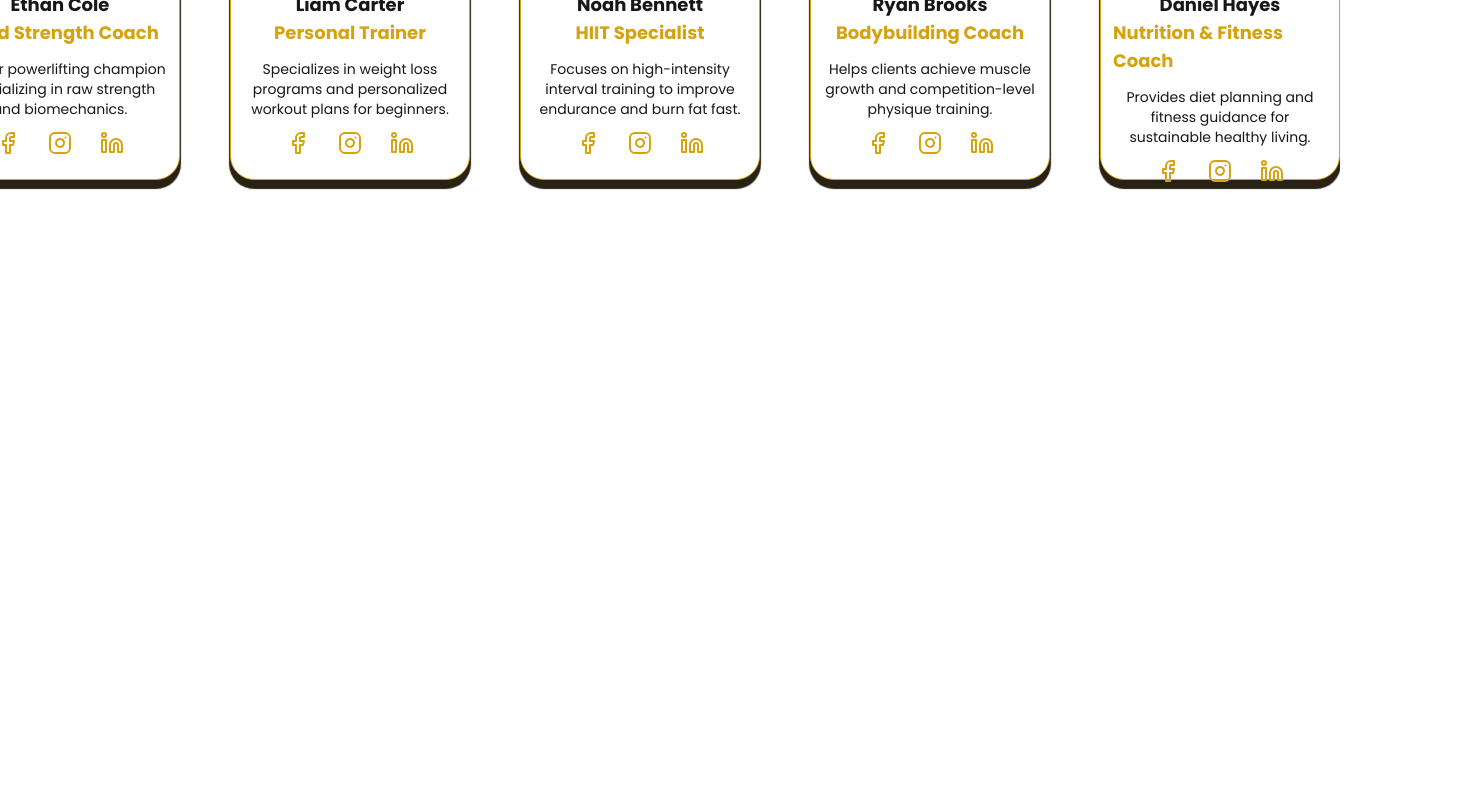
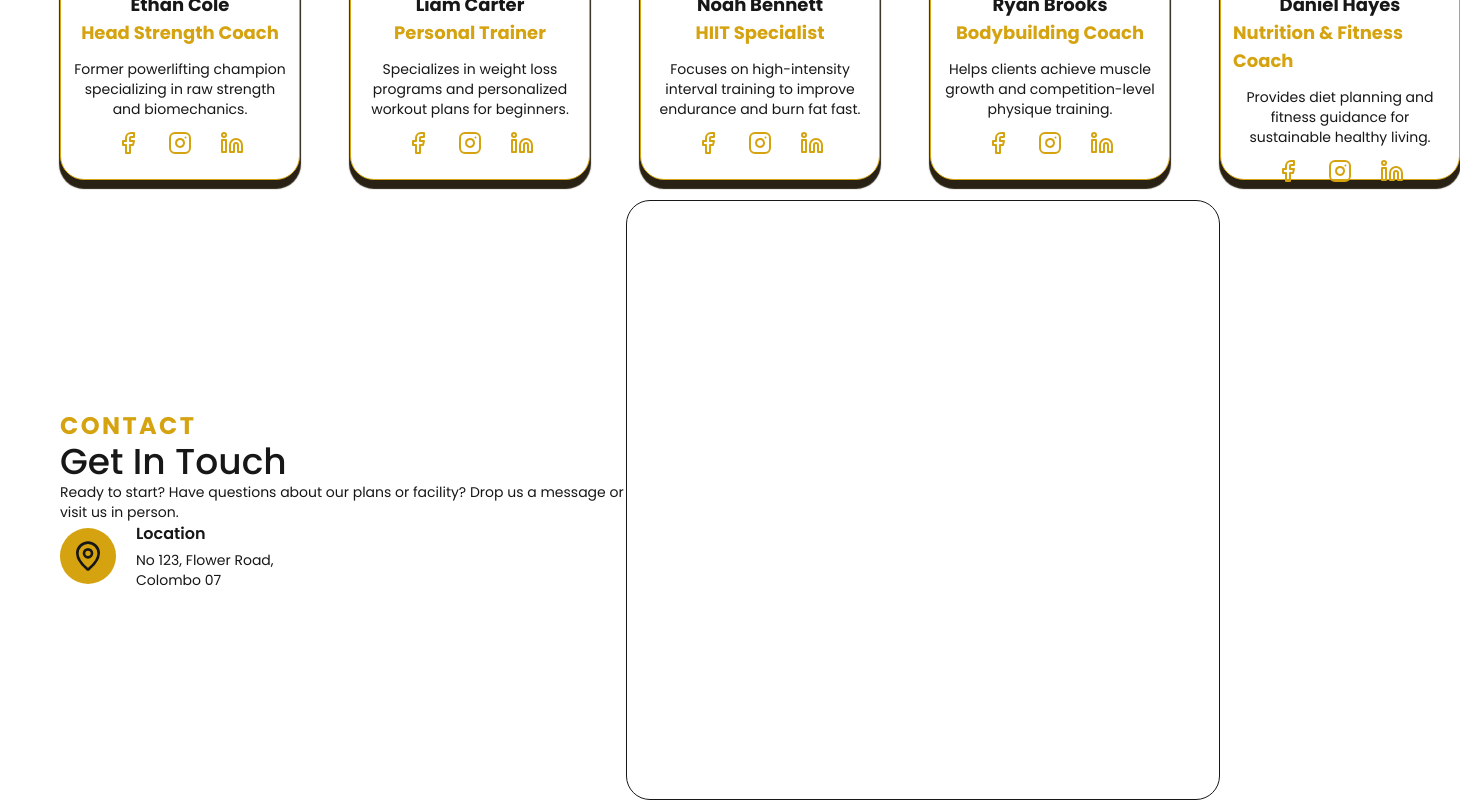
Before and after one commit to Navodi99/gym-website-nextjs, a Next.js app: page / in a window 1280 px wide. Shown: the part 3250-4050 px from the top of the page, 1460 px wide, since content can reach past the window. Before the commit the page ends 3445 px from the top, so only its background shows below. Built offline with nearby package versions, Linux system fonts and the light colour scheme.

Commit message:
create contact section

```diff
--- a/src/app/(components)/sections/Trainers/TrainerSection.jsx
+++ b/src/app/(components)/sections/Trainers/TrainerSection.jsx
@@ -45,7 +45,7 @@ const TrainerSection = () => {
         <p className="text-4xl text-center mt-5">Meet Your Trainers</p>
       </div>
 
-      <div className="flex items-center justify-center gap-12.5 mt-10">
+      <div className="flex items-center  gap-12.5 mt-10">
         {trainersData.map((item, index) => (
           <CustomerTrainerCard key={index} cardData={item} />
         ))}
--- a/src/app/(components)/sections/contact/ContactSection.jsx
+++ b/src/app/(components)/sections/contact/ContactSection.jsx
@@ -0,0 +1,37 @@
+import { MapPin } from "lucide-react";
+import React from "react";
+
+const ContactSection = () => {
+  return (
+    <div className="flex items-center">
+        <div className="flex flex-col">
+            <div className="flex flex-col">
+            <p className="uppercase tracking-widest font-bold text-2xl text-(--primary-color) ">
+                Contact
+            </p>
+            <p className="font-medium text-4xl">Get In Touch</p>
+            <p className="text-sm">
+                Ready to start? Have questions about our plans or facility? Drop us
+                a message or visit us in person.
+            </p>
+            </div>
+            <div>
+                <div className="flex items-center gap-5">
+                    <div className="rounded-full w-14 h-14 bg-(--primary-color) flex items-center justify-center"  >
+                        <MapPin className="w-8 h-8" />
+                    </div>
+                    <div className="flex flex-col">
+                        <p className=" font-semibold">Location</p>
+                        <p className="text-sm mt-1">No 123, Flower Road,<br/> Colombo 07</p>
+                    </div>
+                </div>
+            </div>
+        </div>
+        <div className="border border-(--foreground) w-180 h-150 rounded-l-3xl rounded-r-3xl">
+
+        </div>
+    </div>
+  );
+};
+
+export default ContactSection;
--- a/src/app/page.jsx
+++ b/src/app/page.jsx
@@ -6,6 +6,7 @@ import AboutUsSection from "./(components)/sections/about/AboutUsSection";
 import ServiceSection from "./(components)/sections/servicePart/ServiceSection";
 import PricingSection from "./(components)/sections/pricing/PricingSection";
 import TrainerSection from "./(components)/sections/Trainers/TrainerSection";
+import ContactSection from "./(components)/sections/contact/ContactSection";
 
 export default function Home() {
   return (
@@ -16,6 +17,7 @@ export default function Home() {
   <ServiceSection/>
   <PricingSection/>
   <TrainerSection/>
+  <ContactSection/>
   </div>
   );
 }
```
